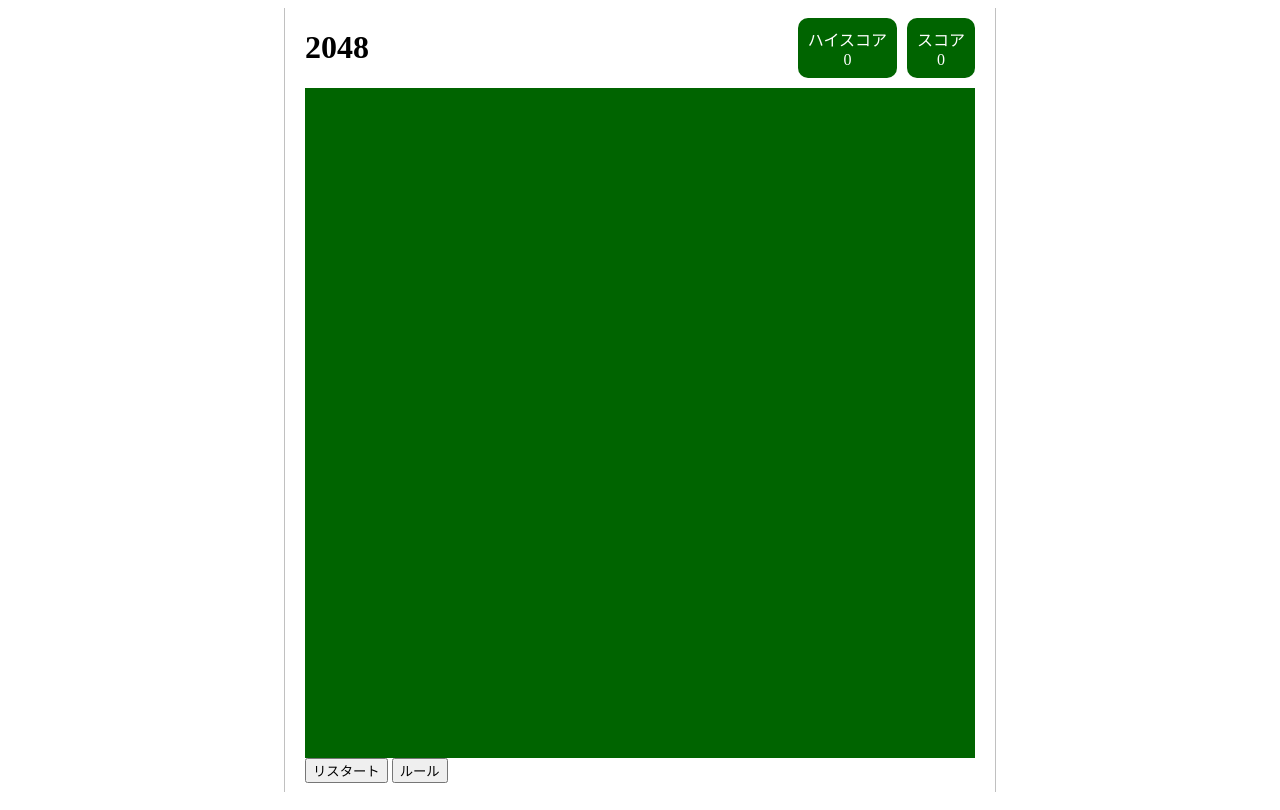
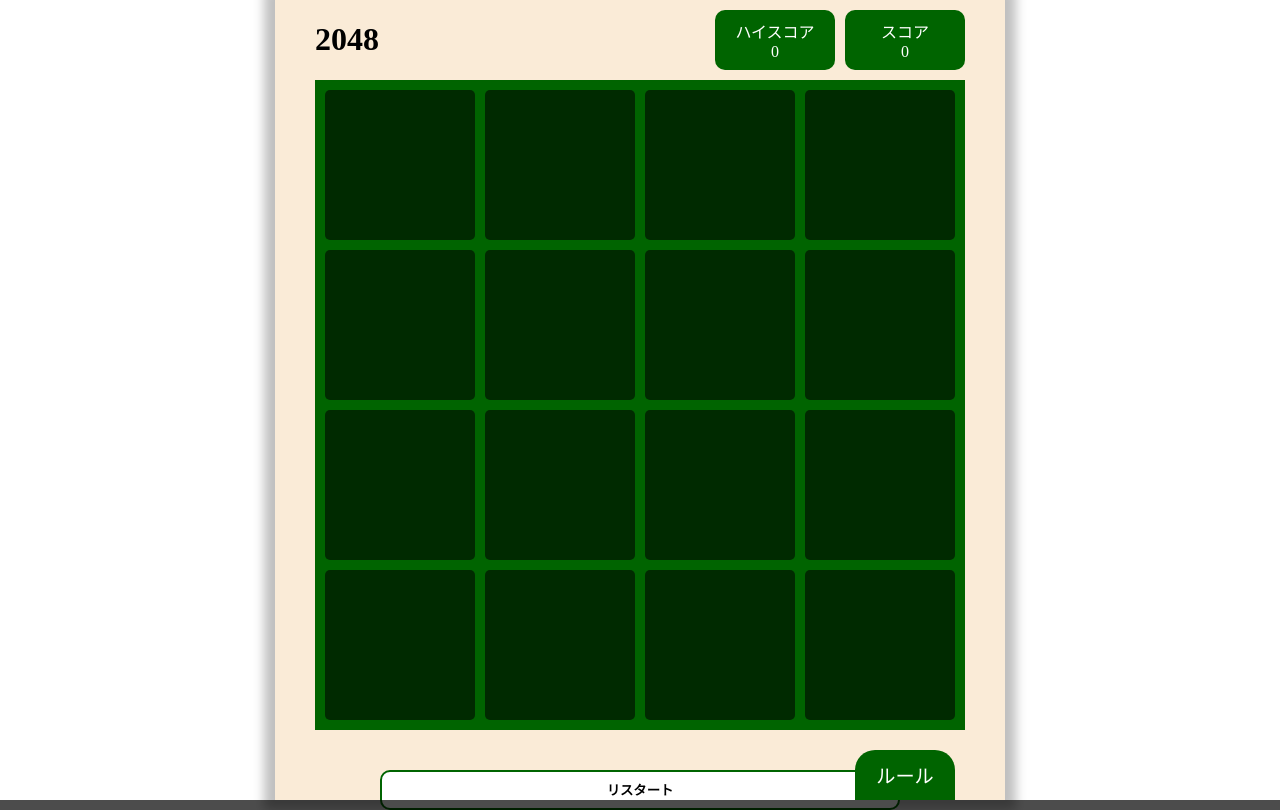
Before and after one commit to Lycoris314/2048, a PHP site: page / in a window 1280 px wide. Run offline with PHP 8.4, Linux system fonts and the light colour scheme; some libraries are stand-ins or nearby versions.

Commit message:
中間セーブ

```diff
--- a/2048.js
+++ b/2048.js
@@ -75,7 +75,7 @@ class GameField {
 
             const nRPtoNum = nullRemovedPath.map(e => e.num);
 
-
+            //移動先で合体して消滅する条件
             const disapCond = ((arr, n) => {
                 if (arr.length === 0) return false;
                 if (arr[0] !== n) return false;
@@ -105,18 +105,23 @@ class GameField {
 
 
     reset() {
-
+        this.field.flat().forEach(elm => {
+            if (elm !== null) {
+                elm.removeElement();
+            }
+        })
     }
 
     isGameOver() {
 
-        if (this.#field.flat().some(elm => elm === null)) return false;
+        if (this.field.flat().some(elm => elm === null)) return false;
 
-        return noMove(this.#field) && noMove(R.transpose(this.#field));
+        return noMove(this.field) && noMove(R.transpose(this.field));
     }
 
     isGameClear() {
 
+        return this.field.flat().map(elm => elm === null ? null : elm.num).includes(4);//本来10
     }
 
     get field() {
--- a/index.css
+++ b/index.css
@@ -1,6 +1,10 @@
 :root {
     --green: darkgreen;
 
+}
+
+body {
+    margin: 0;
 }
 
 button {
@@ -8,12 +12,15 @@ button {
 }
 
 .container {
+    position: relative;
     width: max-content;
-    height: 98vh;
+    height: 100vh;
     margin: 0 auto;
-    padding: 0 20px;
+    padding: 0 40px;
     border-left: 1px solid silver;
     border-right: 1px solid silver;
+    background-color: antiquewhite;
+    box-shadow: 0 0 10px 10px silver;
 }
 
 header {
@@ -34,6 +41,7 @@ div.score {
     border-radius: 10px;
     display: grid;
     place-content: center;
+    width: 100px;
 }
 
 div.score>p {
@@ -50,8 +58,8 @@ main {
     grid-template-rows: repeat(4, 1fr);
     gap: 10px;
     padding: 10px;
-    width: 650px;
-    height: 650px;
+    width: 630px;
+    height: 630px;
     background-color: var(--green);
     position: relative;
 }
@@ -59,8 +67,27 @@ main {
 main>div.cell {
     background-color: rgb(0, 42, 0);
     border-radius: 5px;
-    position: absolute;
+    /* position: absolute; */
 }
+
+button.restart,
+button.continue {
+    display: block;
+    width: 80%;
+    height: 40px;
+    margin: 40px auto;
+    background-color: white;
+    border: 2px solid var(--green);
+    border-radius: 10px;
+    font-weight: bold;
+    transition: 0.3s;
+}
+
+button.restart:hover,
+button.continue:hover {
+    background-color: rgb(240, 251, 230);
+}
+
 
 .panel {
     width: 150px;
@@ -68,101 +95,183 @@ main>div.cell {
     border-radius: 5px;
     display: grid;
     place-content: center;
+    font-size: 2rem;
 
 }
 
 .panel.pos00 {
     position: absolute;
-    top: 0;
-    left: 0;
+    top: 10px;
+    left: 10px;
 }
 
 .panel.pos01 {
     position: absolute;
-    top: 0;
-    left: 150px;
+    top: 10px;
+    left: 170px;
 }
 
 .panel.pos02 {
     position: absolute;
-    top: 0;
-    left: 300px;
+    top: 10px;
+    left: 330px;
 }
 
 .panel.pos03 {
     position: absolute;
-    top: 0;
-    left: 450px;
+    top: 10px;
+    left: 490px;
 }
 
 .panel.pos10 {
     position: absolute;
-    top: 150px;
-    left: 0;
+    top: 170px;
+    left: 10px;
 }
 
 .panel.pos11 {
     position: absolute;
-    top: 150px;
-    left: 150px;
+    top: 170px;
+    left: 170px;
 }
 
 .panel.pos12 {
     position: absolute;
-    top: 150px;
-    left: 300px;
+    top: 170px;
+    left: 330px;
 }
 
 .panel.pos13 {
     position: absolute;
-    top: 150px;
-    left: 450px;
+    top: 170px;
+    left: 490px;
 }
 
 .panel.pos20 {
     position: absolute;
-    top: 300px;
-    left: 0;
+    top: 330px;
+    left: 10px;
 }
 
 .panel.pos21 {
     position: absolute;
-    top: 300px;
-    left: 150px;
+    top: 330px;
+    left: 170px;
 }
 
 .panel.pos22 {
     position: absolute;
-    top: 300px;
-    left: 300px;
+    top: 330px;
+    left: 330px;
 }
 
 .panel.pos23 {
     position: absolute;
-    top: 300px;
-    left: 450px;
+    top: 330px;
+    left: 490px;
 }
 
 .panel.pos30 {
     position: absolute;
-    top: 450px;
-    left: 0;
+    top: 490px;
+    left: 10px;
 }
 
 .panel.pos31 {
     position: absolute;
-    top: 450px;
-    left: 150px;
+    top: 490px;
+    left: 170px;
 }
 
 .panel.pos32 {
     position: absolute;
-    top: 450px;
-    left: 300px;
+    top: 490px;
+    left: 330px;
 }
 
 .panel.pos33 {
     position: absolute;
-    top: 450px;
-    left: 450px;
+    top: 490px;
+    left: 490px;
 }
+
+div.gameOver,
+div.gameClear {
+    position: absolute;
+    width: 100%;
+    height: 100%;
+    background-color: rgb(0, 0, 0, 0.5);
+    z-index: -1;
+    display: grid;
+    place-content: center;
+}
+
+div.gameOver.show,
+div.gameClear.show {
+    z-index: 2;
+}
+
+div.gameOver>p,
+div.gameClear>p {
+    color: white;
+    text-align: center;
+    font-size: 2rem;
+}
+
+div.btns {
+    display: flex;
+    gap: 30px;
+    width: 300px;
+
+}
+
+
+button.rule {
+    position: absolute;
+    bottom: 0;
+    right: 50px;
+    background-color: var(--green);
+    color: white;
+    width: 100px;
+    height: 50px;
+    border-radius: 20px 20px 0 0;
+    border: none;
+    z-index: 50;
+    font-size: 1.2rem;
+    transition: 0.3s;
+}
+
+button.rule:hover {
+    background-color: green;
+}
+
+div.rulePage {
+    background-color: white;
+    width: 80%;
+    height: 100%;
+    margin: 50px auto 0;
+    padding: 10px;
+    font-size: 1.1rem;
+}
+
+div.ruleBack {
+    position: fixed;
+    width: 100%;
+    height: 100%;
+    top: 100%;
+    background-color: rgb(0, 0, 0, 0.7);
+    z-index: 10;
+    transition: 0.5s;
+}
+
+div.ruleBack.show {
+    top: 0
+}
+
+span.bold {
+    font-weight: bold;
+}
+
+p.under {
+    text-decoration: underline;
+}
--- a/index.html
+++ b/index.html
@@ -46,10 +46,36 @@
             <div id="p13" class="cell"></div>
             <div id="p23" class="cell"></div>
             <div id="p33" class="cell"></div>
+
+            <div class="gameOver">
+                <p>ゲームオーバー!</p>
+                <p>スコア：<span class="score"></span></p>
+                <button class="restart">リスタート</button>
+            </div>
+            <div class="gameClear">
+                <p>ゲームクリアー！</p>
+                <p>スコア：<span class="score"></span></p>
+                <div class="btns">
+                    <button class="continue">つづける</button>
+                    <button class="restart">リスタート</button>
+                </div>
+            </div>
         </main>
         <button class="restart">リスタート</button>
         <button class="rule">ルール</button>
     </div>
+    <div class="ruleBack">
+        <div class="rulePage">
+            <h2>ルール</h2>
+            <p>同じ数字のパネルを合体させて数字を大きくしよう</p>
+            <p>目指せ <span class="bold">2048</span> !</p>
+            <hr>
+            <h2>操作方法</h2>
+            <p>※キーボード操作のみ受け付けます。</p>
+            <p class="under">上下左右キー(またはWSADキー)</p>
+            <p>同じパネルが重なると合体して数値が２倍となり、合体した値がスコアに加算されます。</p>
+        </div>
+    </div>
 </body>
 
 </html>
--- a/panel.js
+++ b/panel.js
@@ -10,11 +10,12 @@ class Panel {
         "skyblue",
         "pink",
         "aqua",
-        "crimson",
+        "coral",
         "gold",
         "greenyellow",
         "lime",
-        "salmon"
+        "salmon",
+        "crimson"
     ]
 
     constructor(x, y, num, jqRoot) {
@@ -31,9 +32,9 @@ class Panel {
     }
 
     union() {
-        this.#num ++;
+        this.#num++;
         this.#element.text(Math.pow(2, this.#num + 1))
-        this.#element.css("background-color", Panel.COLORS[this.#num]);
+        this.#element.css("background-color", Panel.COLORS[this.#num > 10 ? 10 : this.#num]);
     }
 
     slide(y, x) {
@@ -46,7 +47,6 @@ class Panel {
 
     removeElement() {
         this.#element.remove();
-        console.log("remove");
     }
 
     get x() {
```
Also changed, not shown: main.js (+69 -58 lines).
